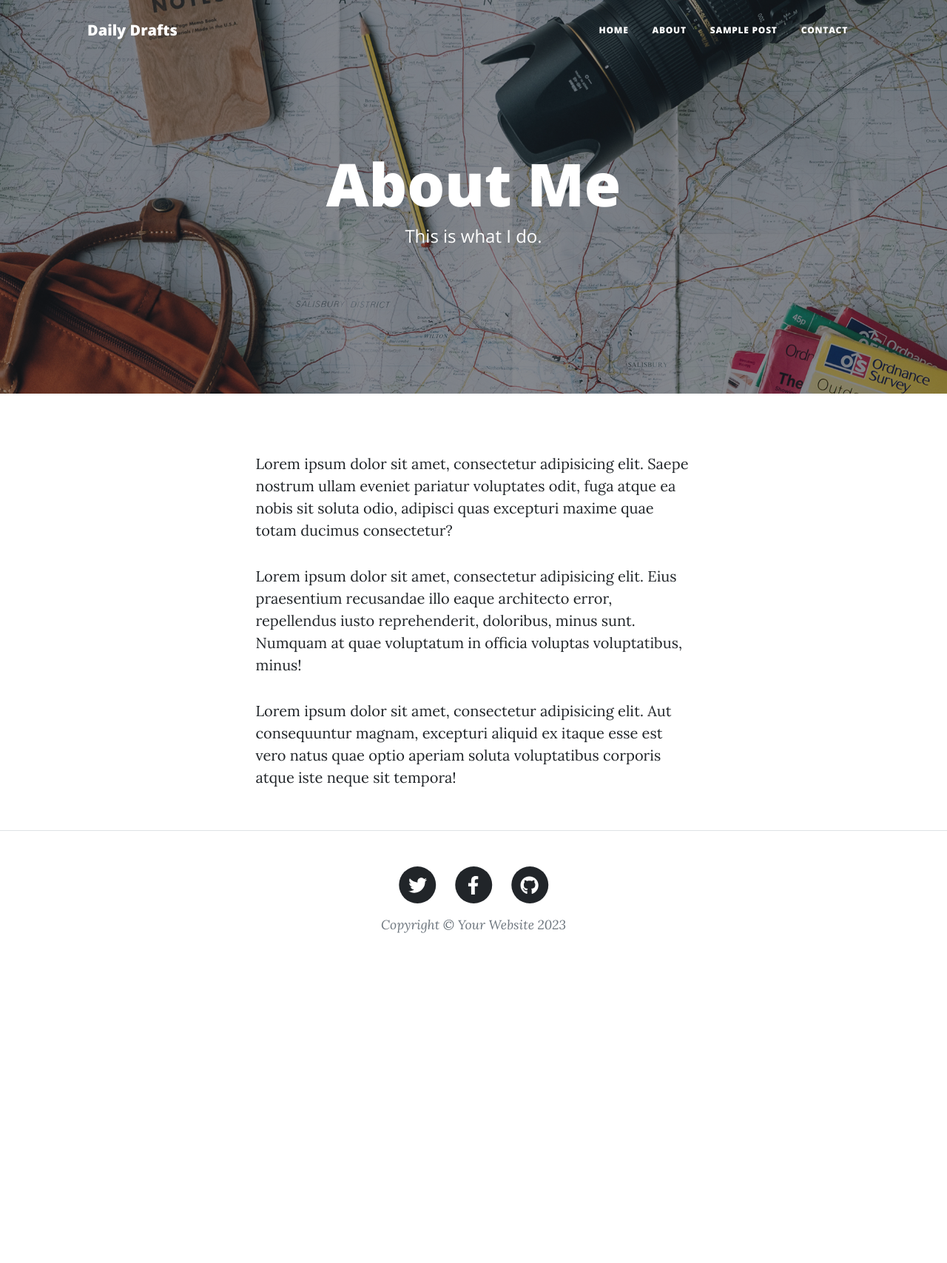
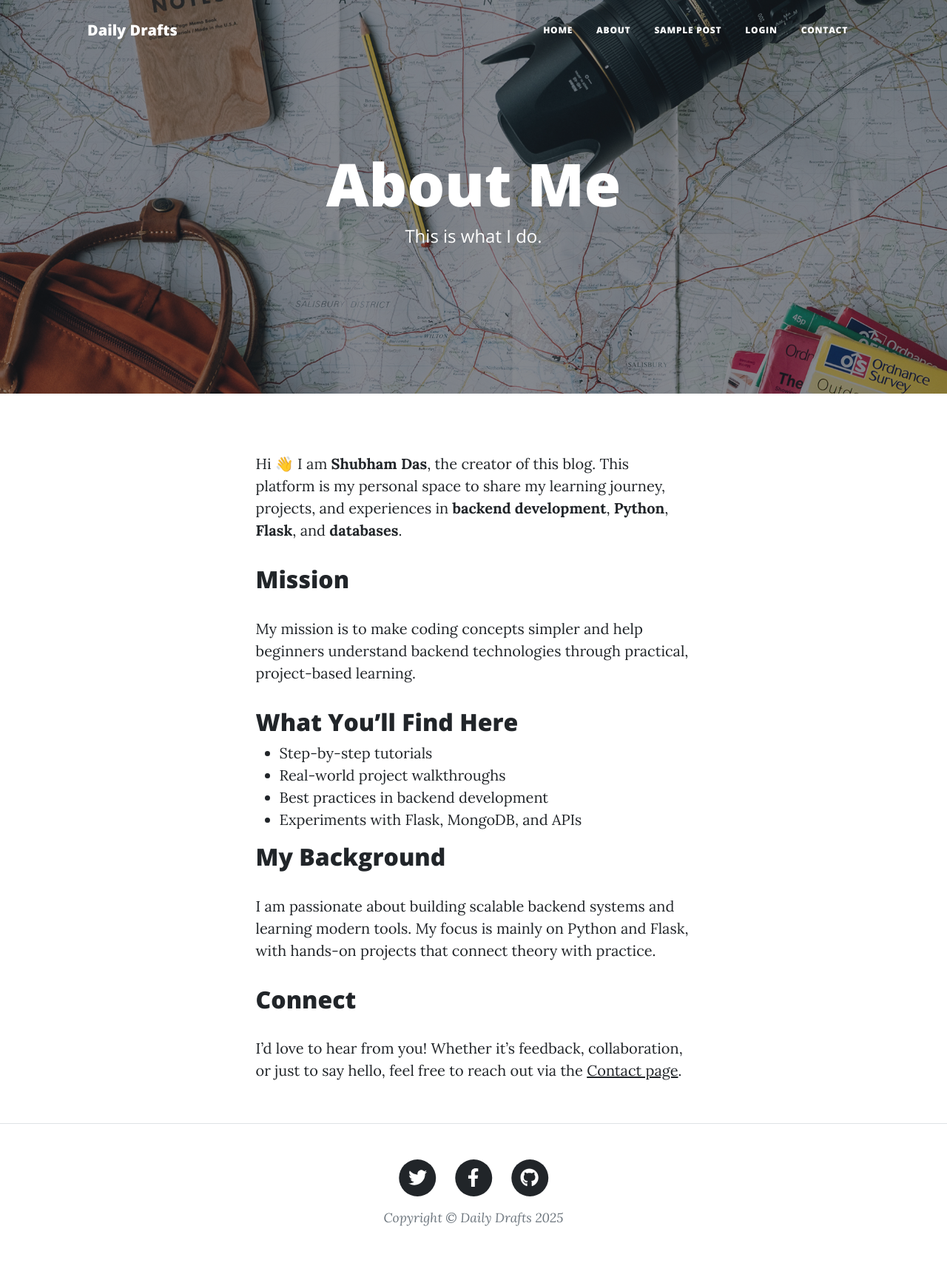
Before and after one commit to coding-enthusiast003/Blog-website, a Flask app: page /about in a window 1280 px wide. Shown: the whole page at 74% size. Before the commit the page ends 1261 px from the top, so only its background shows below. Run offline with Flask 3, Linux system fonts and the light colour scheme; some libraries are stand-ins or nearby versions.

Commit message:
Added the login logic and dashboard

```diff
--- a/app.py
+++ b/app.py
@@ -1,4 +1,4 @@
-from flask import Flask,request, render_template, redirect, url_for
+from flask import Flask,request, render_template, redirect, url_for,session,flash
 from flask_mail import Mail, Message
 from flask_pymongo import PyMongo
 import  os
@@ -8,6 +8,8 @@ from bson.objectid import ObjectId
 load_dotenv()
 
 app = Flask(__name__)
+app.secret_key = os.getenv('SECRET_KEY')
+
 app.config['MAIL_SERVER'] = 'smtp.gmail.com'  # Use your email provider's SMTP server
 app.config['MAIL_PORT'] = 587
 app.config['MAIL_USE_TLS'] = True
@@ -58,14 +60,54 @@ def show_latest_post():
     return "No post found.", 404
 
 
+
+@app.route('/dashboard')
+def dashboard():
+    """
+    Renders the dashboard page.
+    """
+    if 'user' not in session:
+        return redirect(url_for('login'))
+
+    user_email = session.get("email")
+    return render_template('dashboard.html', username=session['user'], user_email=user_email)
+
+
+@app.route('/logout')
+def logout():
+    """
+    Logs the user out and clears the session.
+    """
+    session.clear()   # removes all session data
+    flash("You have been logged out.", "info")
+    return redirect(url_for('login'))
+
+
 @app.route('/login', methods=['GET', 'POST'])
 def login():
     """
     Renders the login page.
+
     """
+    if 'user' in session :
+        return redirect(url_for('dashboard'))
+
     if request.method == 'POST':
-        # Handle login logic here
-        pass
+        username = request.form['username'].strip()
+        email = request.form['email'].strip()
+        password = request.form['password'].strip()
+
+        #check
+        user_find = mongo.db.users.find_one({'username': username, 'email': email, 'password': password})
+
+        if user_find:
+            session["user"] = user_find["username"]
+            session["email"] = user_find["email"]
+            flash("Login successful!", "success")
+            return redirect(url_for("dashboard"))
+        else:
+            flash("Login failed. Please check your credentials.", "danger")
+
     return render_template('login.html')
 
 @app.route('/contact', methods=['GET', 'POST'])
--- a/static/scripts.js
+++ b/static/scripts.js
@@ -6,6 +6,10 @@
 window.addEventListener('DOMContentLoaded', () => {
     let scrollPos = 0;
     const mainNav = document.getElementById('mainNav');
+    if (!mainNav) {
+        // No navbar on this page → exit script safely
+        return;
+    }
     const headerHeight = mainNav.clientHeight;
     window.addEventListener('scroll', function() {
         const currentTop = document.body.getBoundingClientRect().top * -1;
--- a/templates/about.html
+++ b/templates/about.html
@@ -18,9 +18,39 @@
     <div class="container px-4 px-lg-5">
         <div class="row gx-4 gx-lg-5 justify-content-center">
             <div class="col-md-10 col-lg-8 col-xl-7">
-                        <p>Lorem ipsum dolor sit amet, consectetur adipisicing elit. Saepe nostrum ullam eveniet pariatur voluptates odit, fuga atque ea nobis sit soluta odio, adipisci quas excepturi maxime quae totam ducimus consectetur?</p>
-                        <p>Lorem ipsum dolor sit amet, consectetur adipisicing elit. Eius praesentium recusandae illo eaque architecto error, repellendus iusto reprehenderit, doloribus, minus sunt. Numquam at quae voluptatum in officia voluptas voluptatibus, minus!</p>
-                        <p>Lorem ipsum dolor sit amet, consectetur adipisicing elit. Aut consequuntur magnam, excepturi aliquid ex itaque esse est vero natus quae optio aperiam soluta voluptatibus corporis atque iste neque sit tempora!</p>
+                <p>
+                    Hi 👋 I am <strong>Shubham Das</strong>, the creator of this blog.
+                    This platform is my personal space to share my learning journey, projects,
+                    and experiences in <strong>backend development</strong>,
+                    <strong>Python</strong>, <strong>Flask</strong>, and <strong>databases</strong>.
+                </p>
+
+                <h2>Mission</h2>
+                <p>
+                    My mission is to make coding concepts simpler and help beginners
+                    understand backend technologies through practical, project-based learning.
+                </p>
+
+                <h2>What You’ll Find Here</h2>
+                <ul>
+                    <li>Step-by-step tutorials</li>
+                    <li>Real-world project walkthroughs</li>
+                    <li>Best practices in backend development</li>
+                    <li>Experiments with Flask, MongoDB, and APIs</li>
+                </ul>
+                <h2>My Background</h2>
+                <p>
+                    I am passionate about building scalable backend systems and learning modern
+                    tools. My focus is mainly on Python and Flask, with hands-on projects that
+                    connect theory with practice.
+                </p>
+
+                <h2>Connect</h2>
+                <p>
+                    I’d love to hear from you!
+                    Whether it’s feedback, collaboration, or just to say hello, feel free to
+                    reach out via the <a href="/contact">Contact page</a>.
+                </p>
             </div>
         </div>
     </div>
--- a/templates/layout.html
+++ b/templates/layout.html
@@ -6,7 +6,7 @@
     <meta name="viewport" content="width=device-width, initial-scale=1, shrink-to-fit=no" />
     <meta name="description" content="" />
     <meta name="author" content="" />
-    <title>Clean Blog - Start Bootstrap Theme</title>
+    <title>Daily Drafts</title>
     <link rel="icon" type="image/x-icon" href="{{ url_for('static', filename='assets/favicon.ico') }}" />
     <!-- Font Awesome icons (free version)-->
     <script src="https://use.fontawesome.com/releases/v6.3.0/js/all.js" crossorigin="anonymous"></script>
@@ -52,6 +52,7 @@
 </head>
 
 <body>
+    {% block header %}
     <!-- Navigation-->
     <nav class="navbar navbar-expand-lg navbar-light" id="mainNav">
         <div class="container px-4 px-lg-5">
@@ -71,18 +72,22 @@
                         <a class="nav-link px-lg-3 py-3 py-lg-4"
                             href="{{ url_for('show_post', post_id=sample_post_id) }}">Sample Post</a>
                     </li>
+                    <li class="nav-item">
+                        <a class="nav-link px-lg-3 py-3 py-lg-4" href="{{ url_for('login') }}">Login</a>
+                    </li>
                     <li class="nav-item"><a class="nav-link px-lg-3 py-3 py-lg-4"
                             href="{{ url_for('contact') }}">Contact</a></li>
                 </ul>
             </div>
         </div>
     </nav>
+    {% endblock %}
     <!-- Page Header-->
-    {% block content %} {% endblock %}
+    {% block content %}{% endblock %}
 
 
     <!-- Footer-->
-    <footer class="border-top"  >
+    <footer class="border-top">
         <div class="container px-4 px-lg-5">
             <div class="row gx-4 gx-lg-5 justify-content-center">
                 <div class="col-md-10 col-lg-8 col-xl-7">
@@ -112,7 +117,7 @@
                             </a>
                         </li>
                     </ul>
-                    <div class="small text-center text-muted fst-italic">Copyright &copy; Your Website 2023</div>
+                    <div class="small text-center text-muted fst-italic">Copyright &copy; Daily Drafts 2025</div>
                 </div>
             </div>
         </div>
--- a/templates/login.html
+++ b/templates/login.html
@@ -157,10 +157,10 @@
       <div class="login">
         <h1 style="text-align: center;">Login</h1>
         <div class="form">
-          <form method="post" action="/login">
+          <form method="post" action="{{ url_for('login') }}">
             <div class="one">
-              <label for="name">Name : </label>
-              <input type="text" id="name" name="name"   required>
+              <label for="username">Name : </label>
+              <input type="text" id="username" name="username"   required>
             </div>
             <div class="one">
               <label for="email">Email : </label>
--- a/templates/post.html
+++ b/templates/post.html
@@ -1,6 +1,6 @@
 {% extends "layout.html" %}
 {% block content %}
-<header class="masthead" style="background-image: url('/static/assets/post-bg.jpg')">
+<header class="masthead" style="background-image: url('/static/assets/post-sample-image.jpg')">
     <div class="container position-relative px-4 px-lg-5">
         <div class="row gx-4 gx-lg-5 justify-content-center">
             <div class="col-md-10 col-lg-8 col-xl-7">
```
Also changed, not shown: templates/dashboard.html (added, +59 -0 lines). Lines whose indentation alone changed are shown as unchanged.
